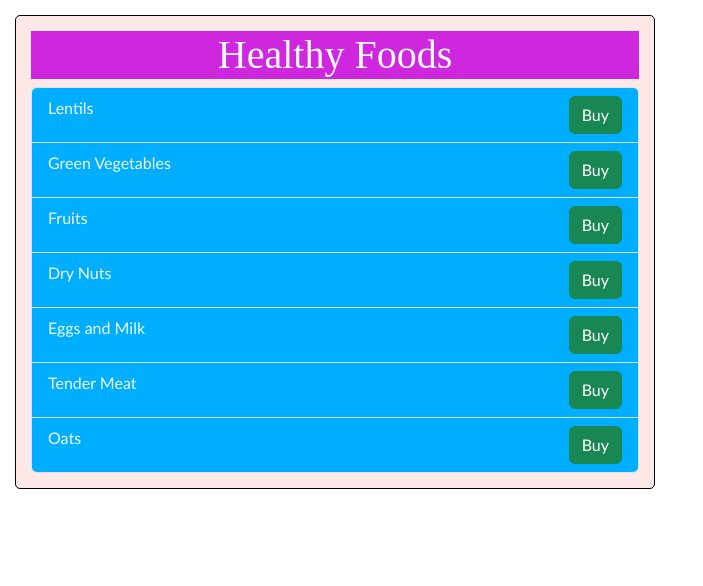
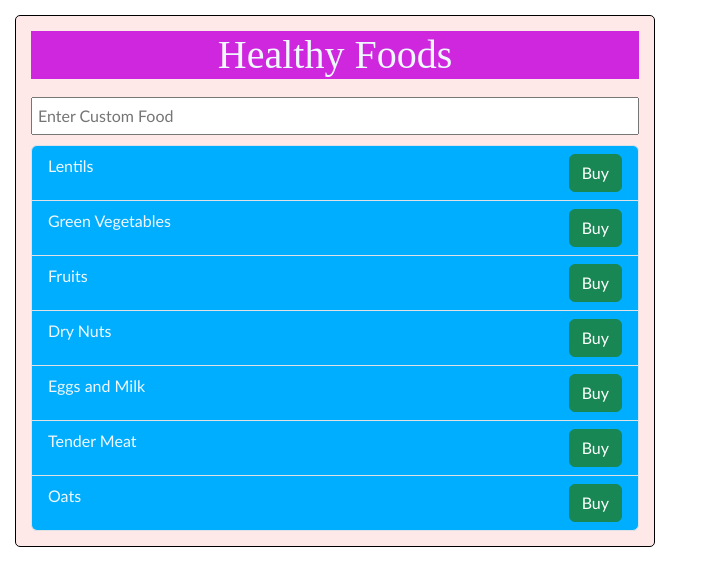
Before and after one commit to RehanDilawar/react-course, a React (Vite) app in the folder 04_Fragments/learning-fragments/: page / in a window 1280 px wide. Shown: the top 586 px of the page, without its empty margins (0-703 px from the left). Built offline with nearby package versions, Linux system fonts and the light colour scheme.

Commit message:
onChange event handling and catching

```diff
--- a/04_Fragments/learning-fragments/src/App.jsx
+++ b/04_Fragments/learning-fragments/src/App.jsx
@@ -3,6 +3,7 @@ import "./App.css";
 import FoodItems from "./components/FoodItems";
 import ErrorMessage from "./components/ErrorMessage";
 import Container from "./components/Container";
+import FoodInput from "./components/FoodInput";
 function App() {
   // let foodItems=[]
   let foodItems = [
@@ -19,6 +20,7 @@ function App() {
       <Container>
         <h1 className="food-heading">Healthy Foods</h1>
         <ErrorMessage items={foodItems}></ErrorMessage>
+        <FoodInput></FoodInput>
         <FoodItems items={foodItems}></FoodItems>
       </Container>
       {/* <Container>
--- /dev/null
+++ b/04_Fragments/learning-fragments/src/components/FoodInput.jsx
@@ -0,0 +1,13 @@
+import css from "./FoodInput.module.css"
+const FoodInput = () => {
+  const handleOnChange=(event)=>{
+    console.log(event.target.value);
+  }
+  return (
+    <input type='text' placeholder="Enter Custom Food" className={css.foodInput}
+    onChange={handleOnChange}
+    ></input>
+  )
+}
+
+export default FoodInput
--- /dev/null
+++ b/04_Fragments/learning-fragments/src/components/FoodInput.module.css
@@ -0,0 +1,5 @@
+.foodInput {
+  width: 100%;
+  padding: 5px;
+  margin: 10px 0px;
+}
```
